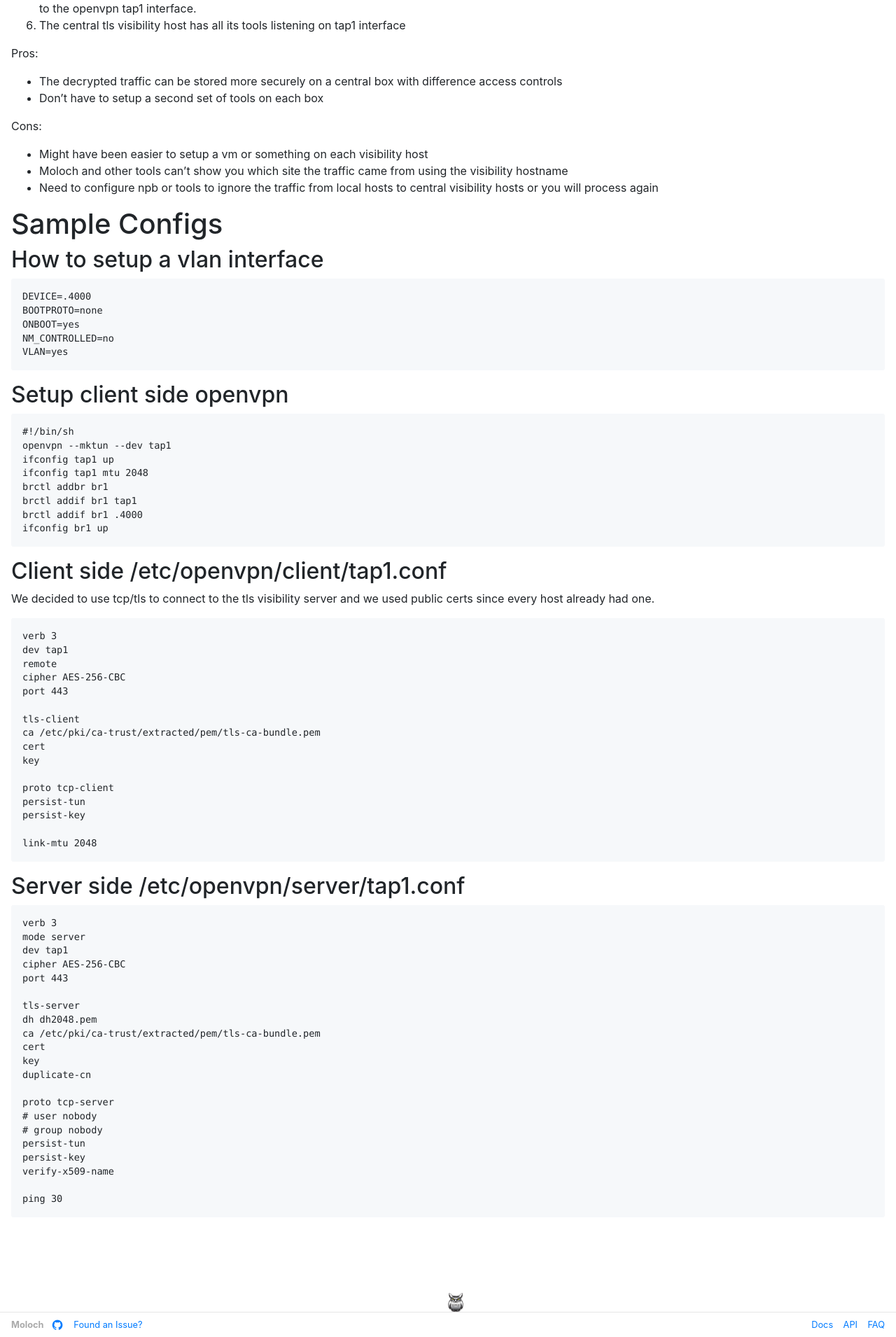
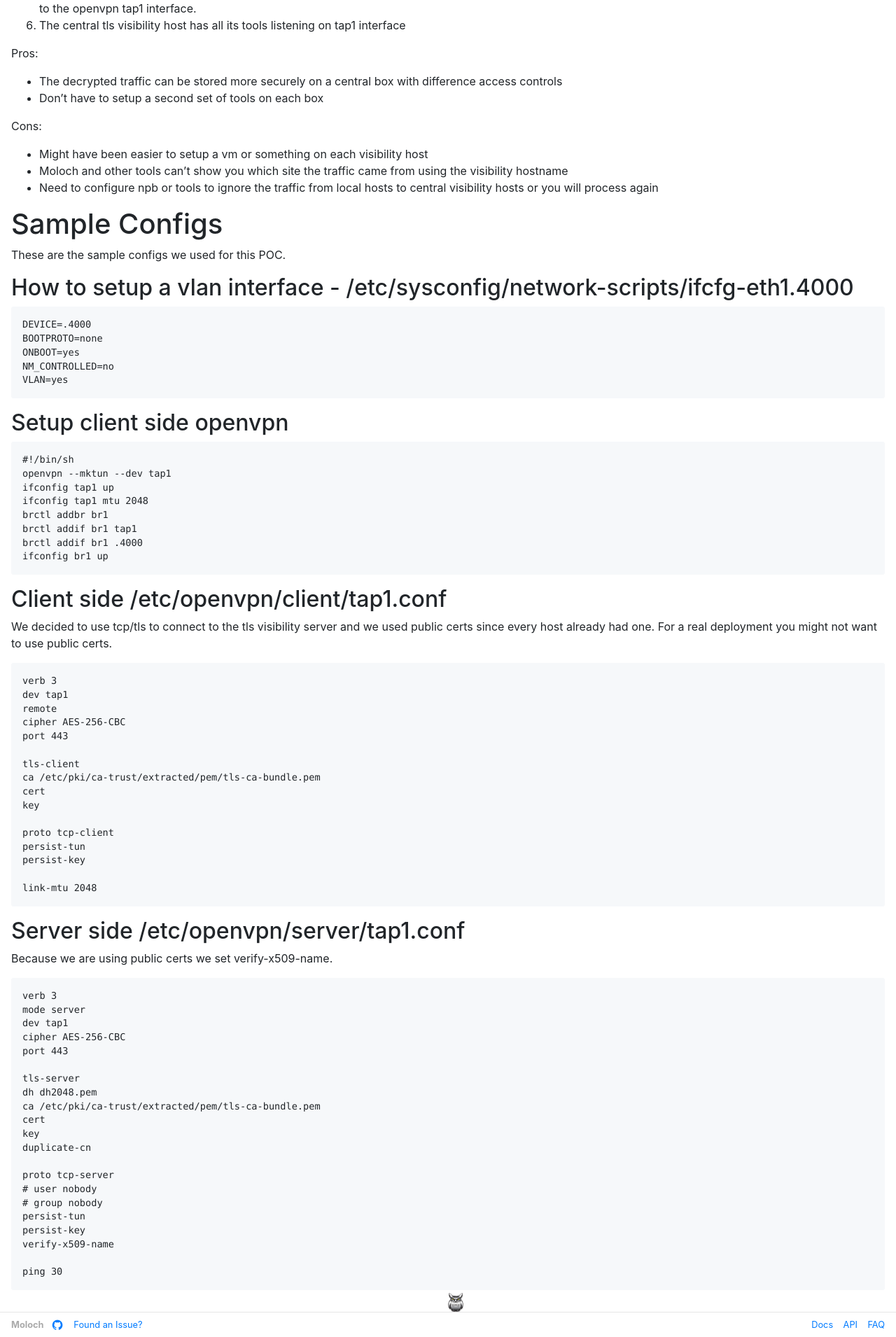
Before and after one commit to aol/molochweb, a Jekyll site: the page built from _wiki/break-tls-poc.md, in a window 1280 px wide. Shown: the part 1027-2937 px from the top of the page at 70% size. Built offline with Jekyll 4.4.1, drawn with Linux system fonts in a browser that asks for light colours.

Commit message:
link to break-tls-poc

````diff
--- a/_wiki/break-tls-poc.md
+++ b/_wiki/break-tls-poc.md
@@ -43,7 +43,9 @@ Cons:
 
 # Sample Configs
 
-## How to setup a vlan interface
+These are the sample configs we used for this POC.
+
+## How to setup a vlan interface - /etc/sysconfig/network-scripts/ifcfg-eth1.4000
 
 ```
 DEVICE={{visibility_interface}}.4000
@@ -69,6 +71,7 @@ ifconfig br1 up
 ## Client side /etc/openvpn/client/tap1.conf
 
 We decided to use tcp/tls to connect to the tls visibility server and we used public certs since every host already had one.
+For a real deployment you might not want to use public certs.
 
 ```
 verb 3
@@ -90,6 +93,8 @@ link-mtu 2048
 ```
 
 ## Server side /etc/openvpn/server/tap1.conf
+
+Because we are using public certs we set verify-x509-name.
 
 ```
 verb 3
--- a/faq.html
+++ b/faq.html
@@ -439,7 +439,7 @@ title: FAQ
               1.7.0 (1.8.0 recomended)
             </td>
             <td>
-              6.8 (6.8.6+ recommended), 7.1+ (7.5.1+ recommended)
+              6.8 (6.8.6+ recommended), 7.1+ (7.5.1+ recommended, 7.7.0 broken)
             </td>
             <td>
               <a href="#how_do_i_upgrade_to_moloch_2"> Moloch 2.0 instructions </a>
````
Also changed, not shown: _wiki/home.md (+1 -0 lines).
